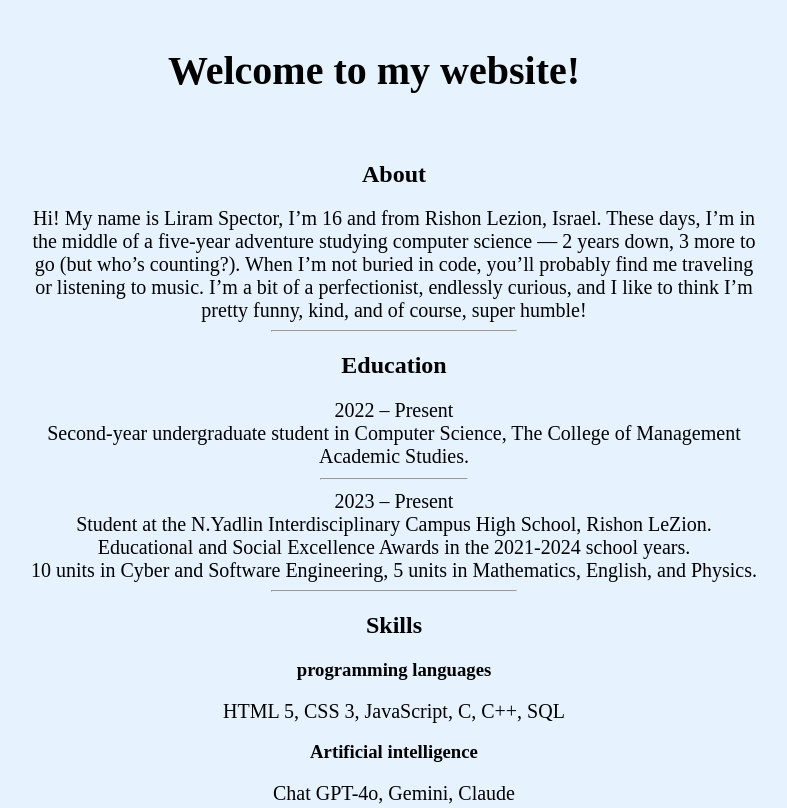
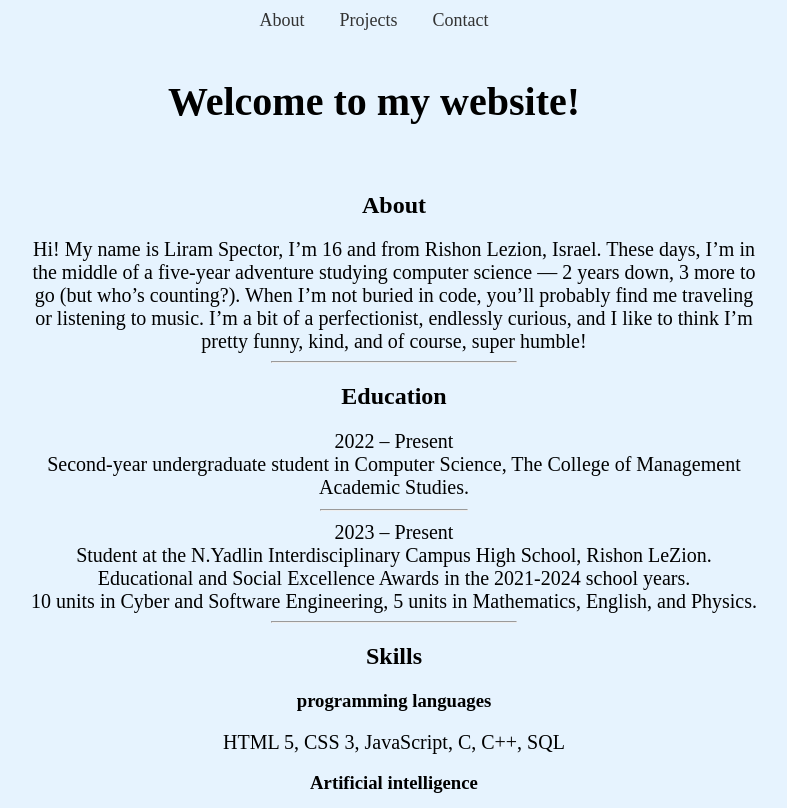
Before and after one commit to lspp123/My-website, a plain HTML site: page home.html in a window 1280 px wide. Shown: the top 808 px of the page, without its empty margins (266-1053 px from the left). Drawn offline with Linux system fonts and the light colour scheme; a web font is replaced by a local one.

Commit message:
add base for footer and navbar

```diff
--- /dev/null
+++ b/header.html
@@ -0,0 +1,18 @@
+<!DOCTYPE html>
+<html lang="en">
+<head>
+    <meta charset="UTF-8">
+    <meta name="viewport" content="width=device-width, initial-scale=1.0">
+    <title>Header</title>
+</head>
+<body>
+    <header>
+        <a class="logo"> </a>
+        <nav class="navbar">
+            <a href="">About</a>
+            <a href="">Projects</a>
+            <a href="">Contact</a>
+        </nav>
+    </header>
+</body>
+</html>
--- a/home-desine.css
+++ b/home-desine.css
@@ -33,3 +33,10 @@ hr {
 ul {
     list-style-type: none;
 }
+
+.navbar a {
+    text-decoration: none;
+    color: #333;
+    font-size: 18px;
+    padding: 10px 15px;
+}
--- a/home.html
+++ b/home.html
@@ -9,7 +9,22 @@
     <link href="https://fonts.googleapis.com/css2?family=Brawler:wght@400;700&family=Esteban&family=Roboto+Flex:opsz,wght@8..144,100..1000&display=swap" rel="stylesheet">
     <title>Home</title>
 </head>
+
+<script>
+    fetch('header.html')
+            .then(response => response.text()) // Fetch the header content
+            .then(data => {
+                document.querySelector('.navbar-holder').innerHTML = data; // Insert the content into .navbar-holder
+            })
+            .catch(error => {
+                console.error('Error loading the header:', error); // Log any error that occurs
+            });
+</script>
+
 <body>
+
+    <div class="navbar-holder"></div>
+
     <h1> Welcome to my website! </h1>
     <ul>
         <li class="About">
@@ -64,7 +79,7 @@
                 2020 – Present <br> Youth Parliament representative at municipal ceremonies and events in Rishon LeZion, including event hosting. <hr>
                 2021 – Present <br> Chair of the Elections Committee in the Youth Parliament. <hr>
                 2023 – Present <br> School representative in the "Infinity" project of the OECD. <hr>
-                2022 – Present <br> Member of the youth community of the advertising and content marketing firm	"Teenk." <hr>
+                2022 – Present <br> Member of the youth community of the advertising and content marketing firm	"Teenk."
 
             </div>
         </li>
```
Also changed, not shown: footer.html (added).
